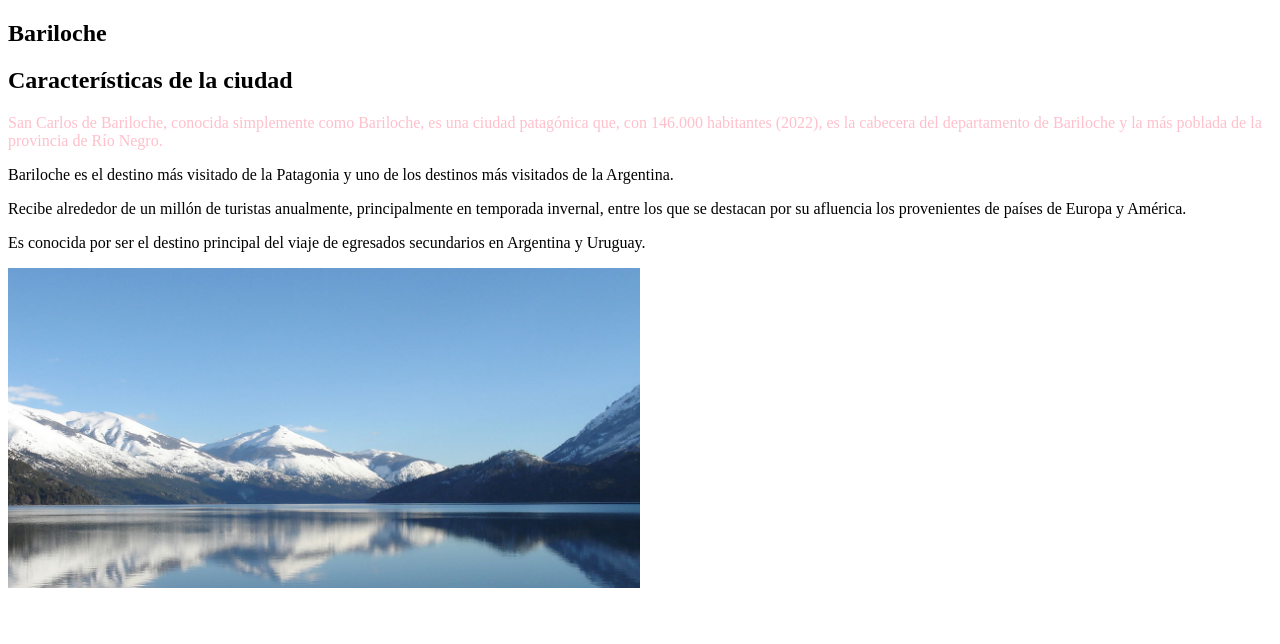
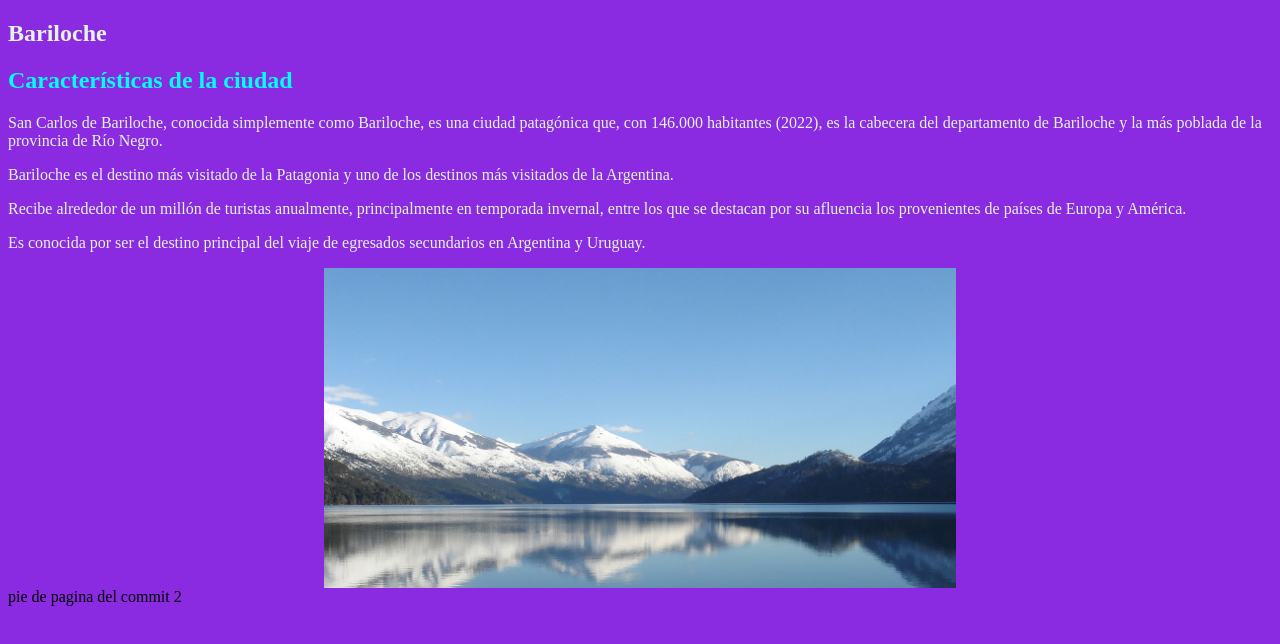
Before and after one commit to Fr3nco/prueba-git, a plain HTML site: page index.html in a window 1280 px wide. Drawn offline with Linux system fonts and the light colour scheme.

Commit message:
agrege el footer

```diff
--- a/index.html
+++ b/index.html
@@ -5,7 +5,7 @@
     <meta charset="UTF-8">
     <meta name="viewport" content="width=device-width, initial-scale=1.0">
     <title>Especificidad</title>
-    <link rel="stylesheet" href="estilos.css">
+    <link rel="stylesheet" href="style.css">
 </head>
 
 <body>
@@ -33,6 +33,11 @@
         <img src="./Lago_Gutiérrez_de_Bariloche.jpg" alt="Foto de Bariloche" width="50%">
     </div>
 
+<footer>
+
+   pie de pagina del commit 2
+</footer>
+
 
 </body>
 
--- a/style.css
+++ b/style.css
@@ -1,4 +1,4 @@
-*{
+html{
     background-color: blueviolet;
   }
 
```
